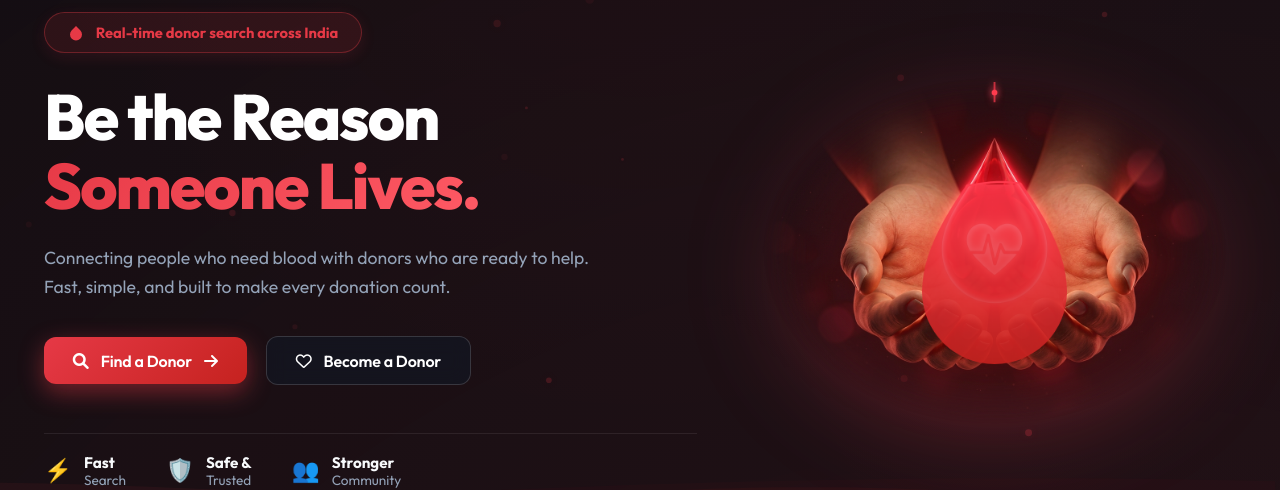
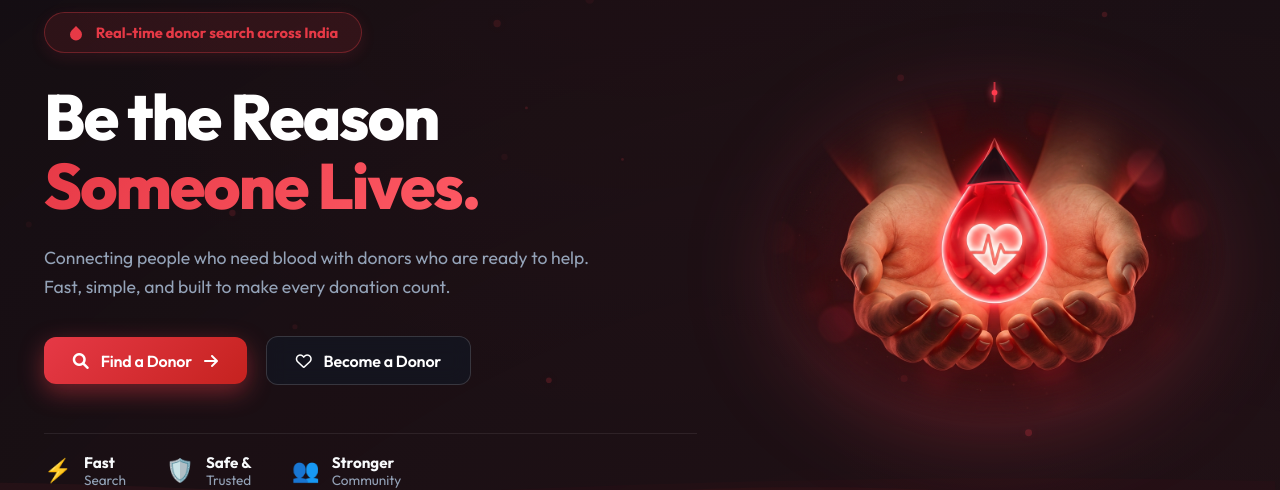
Before and after one commit to MohamedAdilAnsari/sevagan, a React (Vite) app: page / in a window 1280 px wide. Shown: the part 195-685 px from the top of the page. Built offline with nearby package versions, Linux system fonts and the light colour scheme; no server answers.

Commit message:
Revert HeroBloodDropFill animation to previous original design

```diff
--- a/src/components/HeroBloodDropFill.jsx
+++ b/src/components/HeroBloodDropFill.jsx
@@ -59,19 +59,16 @@ export const HeroBloodDropFill = () => {
 
       const liquidY = dropBottomY - (dropHeight * progress);
 
-      // 2. Rising Red Blood Liquid Fill (Rising smoothly from bottom Y=365 up to top Y=95 without any dark shadow overlay)
-      if (progress > 0.01) {
+      // 2. Unfilled Translucent Mask over Top Portion of Teardrop (Fills from very bottom Y=365 up to Y=95)
+      if (progress < 0.99) {
         ctx.save();
         drawTeardropPath(ctx);
         ctx.clip();
 
-        // Fill rising liquid area from liquidY down to dropBottomY
+        // Fill region ABOVE liquidY (light white mask in light theme, dark mask in dark theme)
         ctx.beginPath();
-        ctx.rect(0, liquidY, width, height - liquidY);
-        const liquidGradient = ctx.createLinearGradient(0, liquidY, 0, dropBottomY);
-        liquidGradient.addColorStop(0, 'rgba(255, 59, 78, 0.82)');
-        liquidGradient.addColorStop(1, 'rgba(197, 34, 31, 0.92)');
-        ctx.fillStyle = liquidGradient;
+        ctx.rect(0, 0, width, liquidY);
+        ctx.fillStyle = isLightMode ? 'rgba(255, 255, 255, 0.88)' : 'rgba(10, 12, 18, 0.85)';
         ctx.fill();
 
         // Glowing Surface Wave Line at rising liquid edge
```
